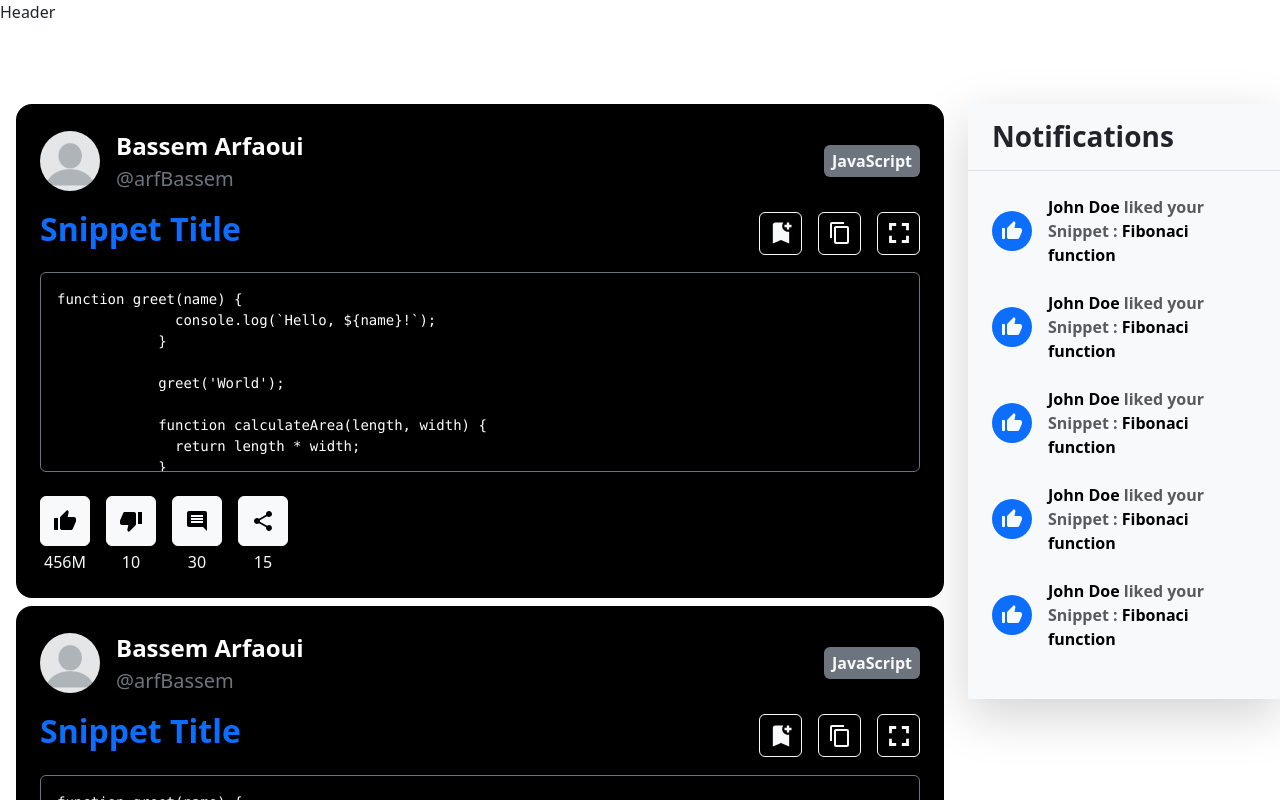
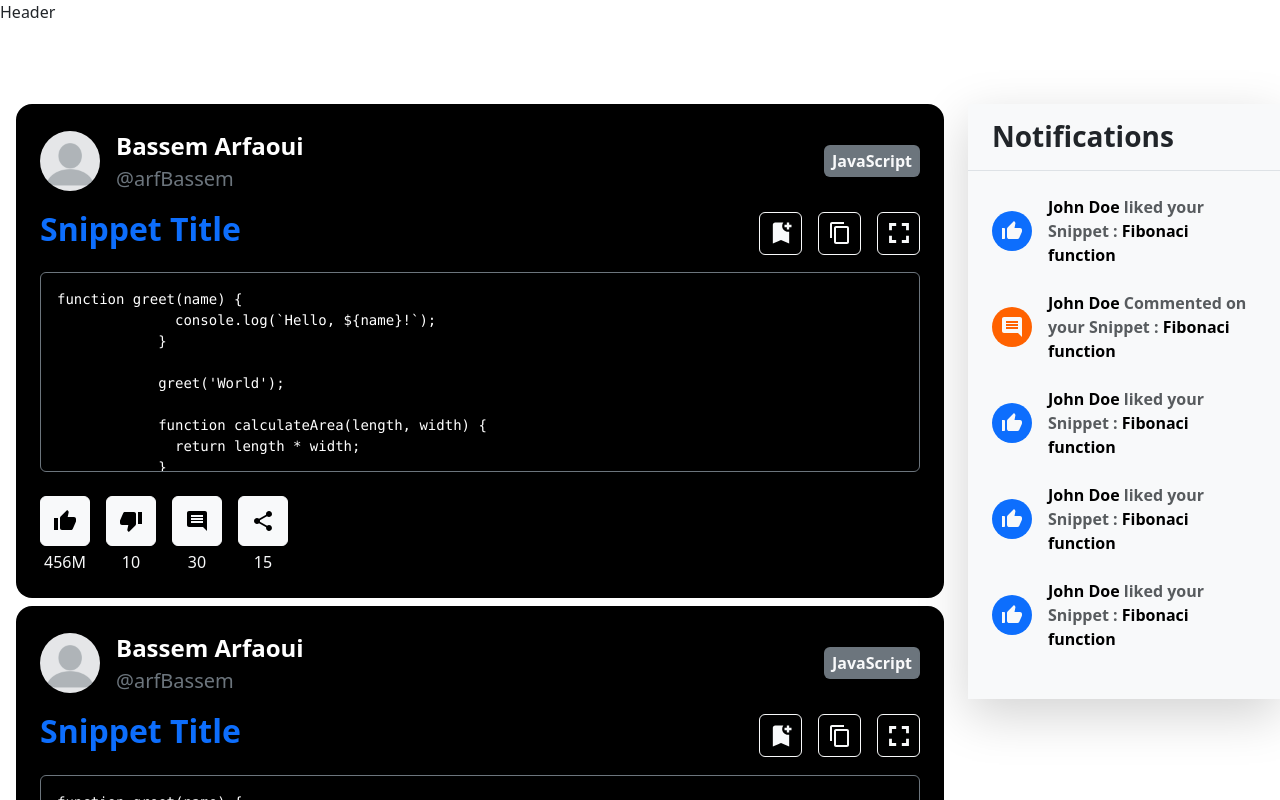
Before and after one commit to BassemArfaoui/SnippetUp-2.0, a React (Create React App) app: page / in a window 1280 px wide. Built offline with nearby package versions, Linux system fonts and the light colour scheme.

Commit message:
finish comment noti

```diff
--- a/src/components/main/NotificationSide.jsx
+++ b/src/components/main/NotificationSide.jsx
@@ -13,7 +13,7 @@ export default function NotificationSide() {
           </div>
           <div className="p-4 overflow-auto" style={{ maxHeight: 'calc(100% - 58px)' }}>
              <Notification type='like'/>
-             <Notification type='like'/>
+             <Notification type='comment'/>
              <Notification type='like'/>
              <Notification type='like'/>
              <Notification type='like'/>
--- a/src/components/parts/Notification.jsx
+++ b/src/components/parts/Notification.jsx
@@ -1,5 +1,6 @@
 import React from 'react'
 import ThumbUpAltIcon from '@mui/icons-material/ThumbUpAlt';
+import CommentIcon from '@mui/icons-material/Comment';
 import './styles/Notification.css'
 
 
@@ -23,8 +24,8 @@ function Notification(props) {
         {
             props.type==='comment' &&
             <div className="d-flex align-items-center justify-content-center gap-3 mb-4">
-              <div className="noti-btn bg-primary text-light rounded-circle d-flex align-items-center justify-content-center px-2" style={{width:'40px',height:'40px'}}>
-                <ThumbUpAltIcon />
+              <div className="noti-btn text-light rounded-circle d-flex align-items-center justify-content-center px-2" style={{width:'40px',height:'40px',backgroundColor:'rgb(255, 98, 0)'}}>
+                <CommentIcon />
               </div>
               <div className='w-100'>
                 <p className="text-muted mb-0 fw-bold"><strong className='text-black'>{userName}</strong> Commented on your Snippet : <strong className='text-black'>{SnippetTitle}</strong></p>
--- a/src/components/parts/styles/Notification.css
+++ b/src/components/parts/styles/Notification.css
@@ -1,4 +1,3 @@
 .noti-btn
 {
-
 }
```
